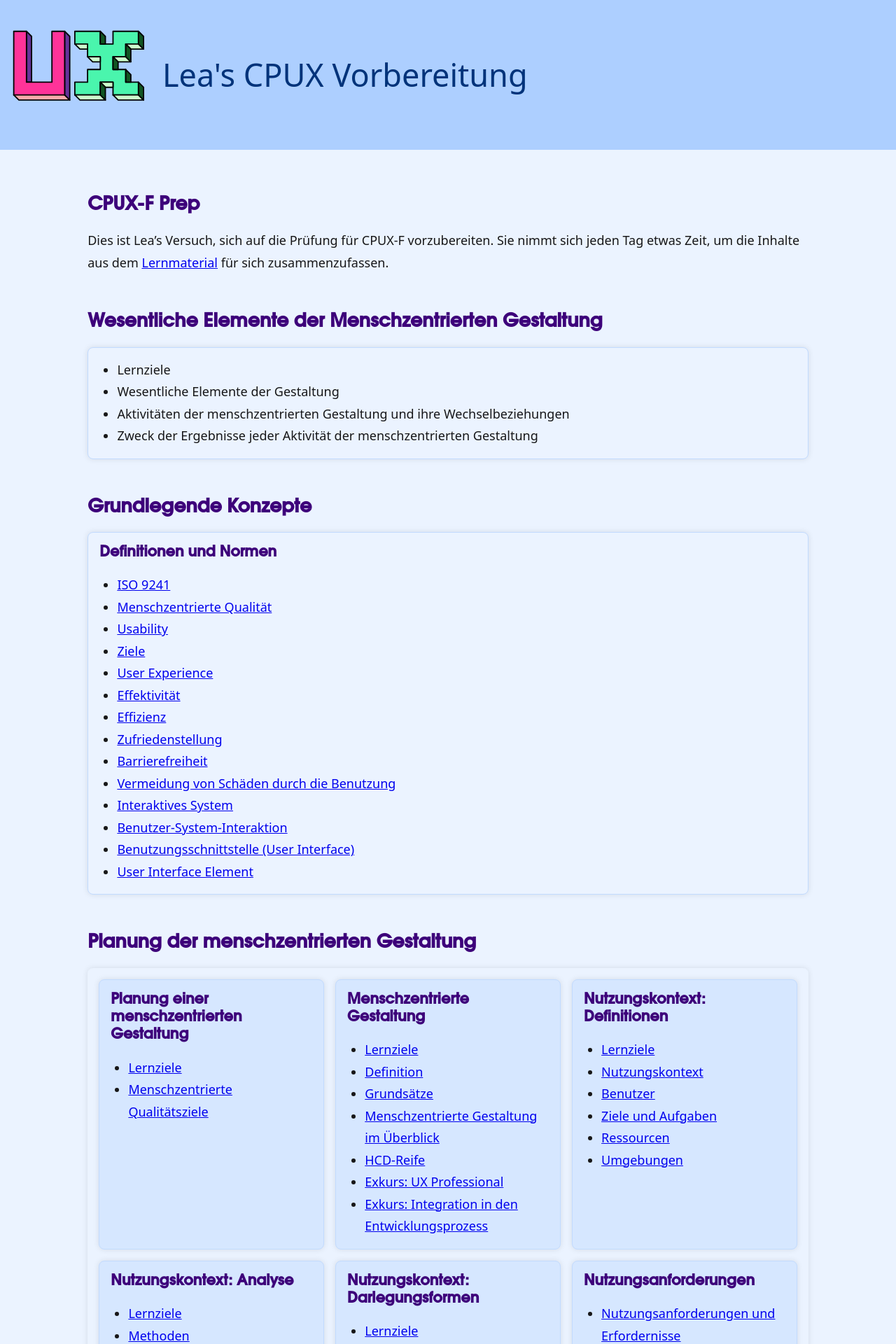
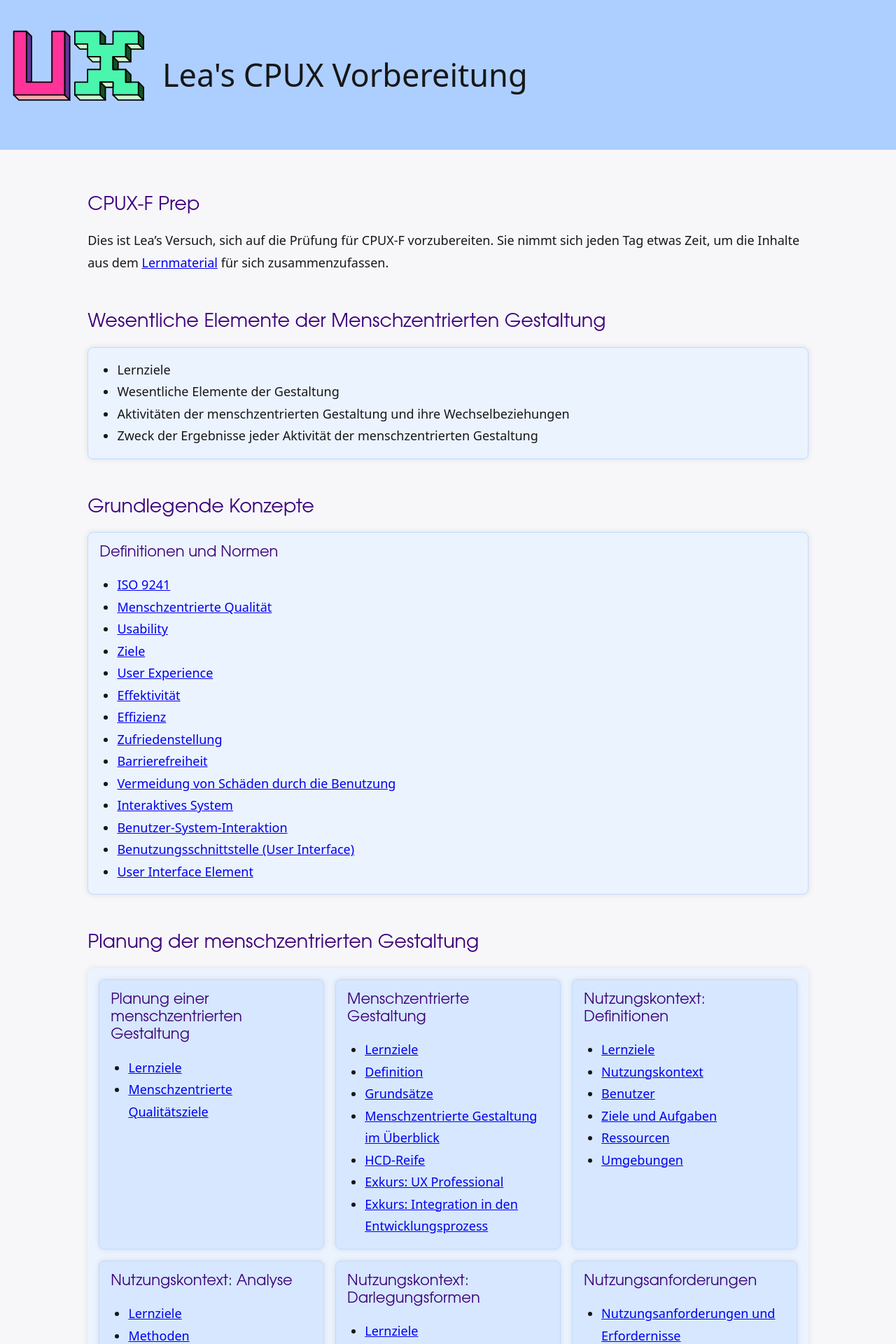
Before and after one commit to learosema/cpux-prep, a Jekyll site: the page built from index.md, in a window 1280 px wide. Shown: the top 1920 px of the page at 70% size. Built offline with Jekyll 4.4.1, drawn with Linux system fonts in a browser that asks for light colours; our own code applies the rules of GitHub Pages for plain Markdown files.

Commit message:
chore: more color tweaking

```diff
--- a/_layouts/default.html
+++ b/_layouts/default.html
@@ -22,7 +22,7 @@
           </g>
         </svg>
       </a>
-      <span class="caption-bold">Lea's CPUX Vorbereitung</span>
+      <span>Lea's CPUX Vorbereitung</span>
     </header>
 
     <main>
--- a/style.css
+++ b/style.css
@@ -33,17 +33,17 @@
   --bubble-pink-0: #290004;
 
   --ash: #171718;
-  --whitesmoke: #f7f2f5;
+  --whitesmoke: #f7f7fa;
 
   --primary-color: light-dark(var(--blue-4), var(--indigo-4));
 
-  --bg: light-dark(var(--blue-9), var(--indigo-0));
+  --bg: light-dark(var(--whitesmoke), var(--ash));
   --fg: light-dark(var(--ash), var(--whitesmoke));
   --headline-fg: light-dark(var(--indigo-1), var(--blue-8));
-  --header-bg: light-dark(var(--blue-6), var(--indigo-3));
-  --header-fg: light-dark(var(--blue-1), var(--blue-8));
-  --border-color: light-dark(var(--blue-7), var(--indigo-3));
-  --primary-color: light-dark(var(--blue-5), var(--indigo-4));
+  --header-bg: light-dark(var(--blue-6), var(--blue-2));
+  --header-fg: light-dark(var(--ash), var(--whitesmoke));
+  --border-color: light-dark(var(--blue-7), var(--indigo-4));
+  --primary-color: light-dark(var(--blue-5), var(--indigo-5));
   --section-bg: light-dark(var(--blue-9), var(--indigo-1));
   --nested-section-bg: light-dark(var(--blue-8), var(--indigo-2));
   --blockquote-bg: light-dark(var(--blue-7), var(--indigo-3));
@@ -85,7 +85,6 @@ h1, h2, h3 {
   font-weight: normal;
   color: var(--headline-fg);
   line-height: 1.2;
-  font-weight: 900;
 }
 
 header {
```
